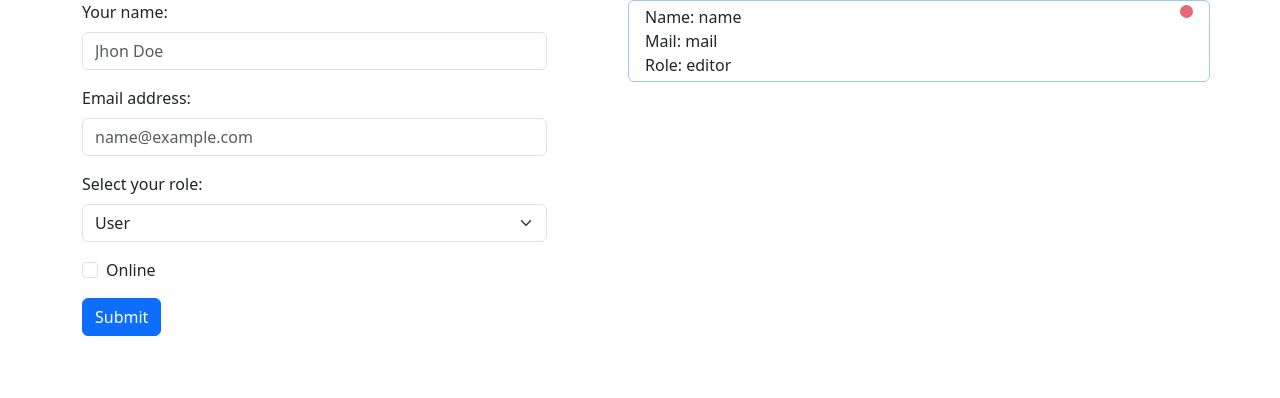
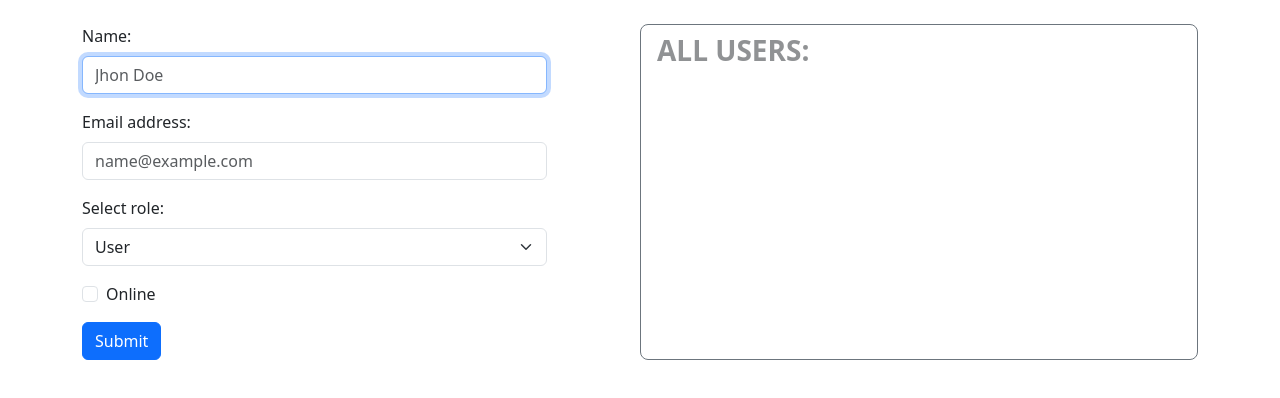
Before and after one commit to limbonalim/Home-Work-57, a React (Vite) app: page / in a window 1280 px wide. Shown: the top 398 px of the page. Built offline with nearby package versions, Linux system fonts and the light colour scheme.

Commit message:
add style in Users component

```diff
--- a/src/components/UserForms/UserForms.tsx
+++ b/src/components/UserForms/UserForms.tsx
@@ -32,10 +32,11 @@ const UserForms: React.FC<Props> = ({onSubmit}) => {
   return (
     <form onSubmit={onFormSubmit} className="col-5">
       <div className="mb-3">
-        <label htmlFor="name" className="form-label">Your name:
+        <label htmlFor="name" className="form-label">Name:
         </label>
         <input
           required={true}
+          autoFocus={true}
           className="form-control"
           placeholder="Jhon Doe"
           name="name"
@@ -58,7 +59,7 @@ const UserForms: React.FC<Props> = ({onSubmit}) => {
         />
       </div>
       <div className="mb-3">
-        <label htmlFor="role" className="form-label">Select your role:</label>
+        <label htmlFor="role" className="form-label">Select role:</label>
         <select
           id="role"
           name="role"
--- a/src/components/Users/Users.tsx
+++ b/src/components/Users/Users.tsx
@@ -6,7 +6,8 @@ interface Props extends React.PropsWithChildren {
 
 const Users: React.FC<Props> = ({children}) => {
   return (
-    <div className="col-6">
+    <div className="col-6 border border-secondary rounded-3 px-3 py-1">
+      <div className="text-uppercase fs-3 fw-bold text-body-tertiary">All Users:</div>
       {children}
     </div>
   );
--- a/src/containers/App.tsx
+++ b/src/containers/App.tsx
@@ -4,21 +4,17 @@ import {User} from '../types';
 import Users from '../components/Users/Users';
 import UserItem from '../components/Users/UserItem';
 
-
 const App = () => {
-  const [users, setUsers] = useState<User[]>([
-    {name: 'name', role: 'editor', active: false, mail: 'mail'}
-  ]);
+  const [users, setUsers] = useState<User[]>([]);
   const onSubmit = (user: User) => {
     setUsers((prevState) => [...prevState, user]);
   };
   return (
-    <div className="container d-flex justify-content-between">
+    <div className="container d-flex justify-content-between mt-4">
       <UserForms onSubmit={onSubmit}/>
       <Users>
         {users.map((user, index) => (<UserItem key={index} user={user}/>))}
       </Users>
-
     </div>
   );
 };
```
